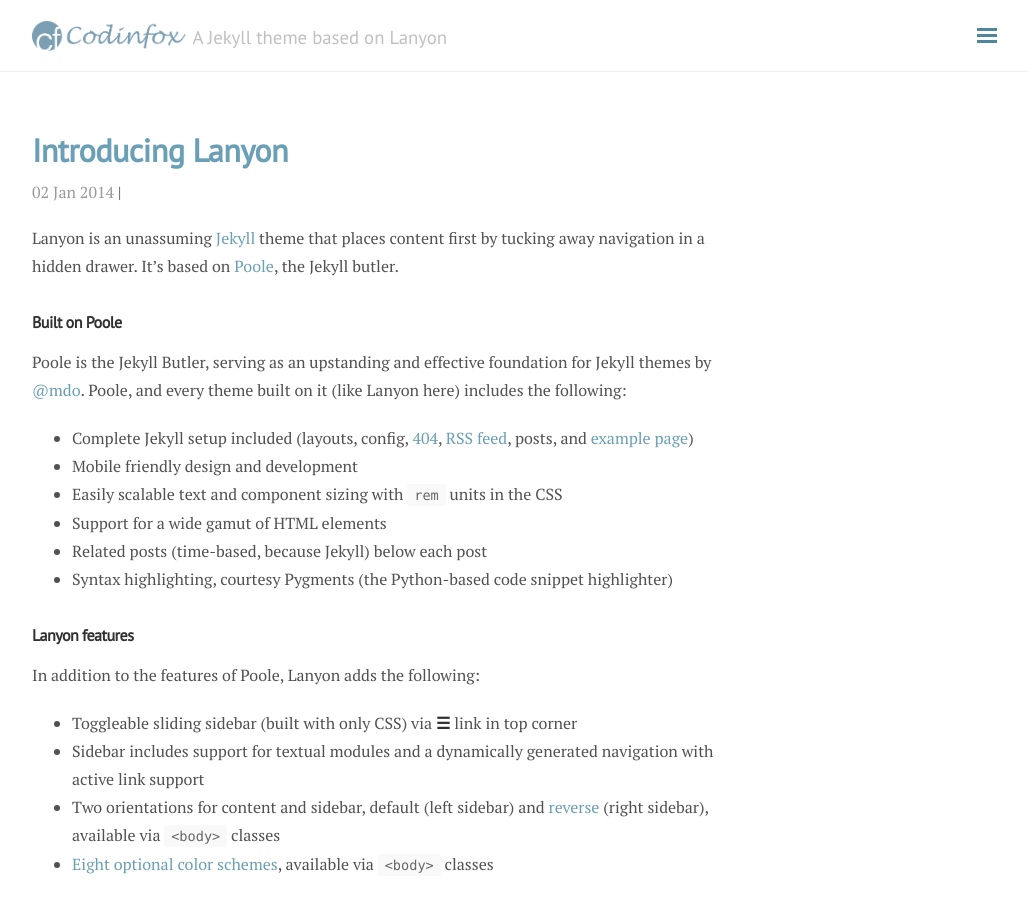
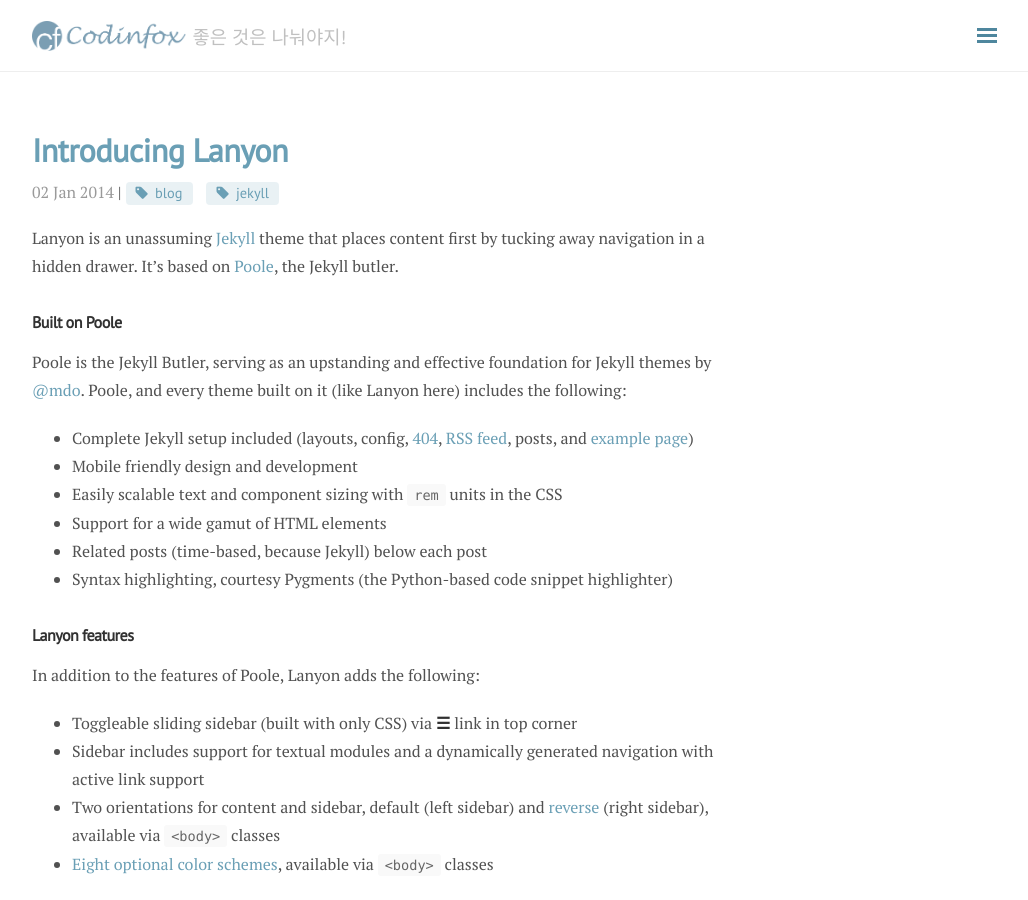
Before and after one commit to wooooooak/wooooooak.github.io, a Jekyll site: the page built from _posts/2014-01-02-introducing-lanyon.md, in a window 1280 px wide and 900 px high. Shown: the whole window, without its empty margins (248-1276 px from the left). Built offline with Jekyll 4.4.1, drawn with Linux system fonts in a browser that asks for light colours; nearby versions of some CDN libraries; comment, search, counter and statistics services are not loaded.

Commit message:
post test

```diff
--- a/_config.yml
+++ b/_config.yml
@@ -1,6 +1,6 @@
 # Site Info
-title: Codinfox Lanyon
-tagline: 'A Jekyll theme based on Lanyon'
+title: LEE YONGJUN
+tagline: '좋은 것은 나눠야지!'
 description: 'A Jekyll theme adapted from <a href="http://lanyon.getpoole.com/" target="_blank">Lanyon</a>. Made by <a href="http://codinfox.github.io" target="_blank">@codinfox</a>.'
 baseurl: "/"
 url: http://wooooooak.github.io
@@ -25,7 +25,7 @@ version: 1.0.0
 # About/contact
 author:
   name: wooooooak
-  description: A passionate <strong>developer and researcher</strong>, learning to be a giant.
+  description: 잘 적어놓고 실수는 한번만 합시다 :D
   gravatar: 3c2986ad7ac1f2230ea3596f44563328 # md5 hash of your email address
   contact:
     linkedin:  https://www.linkedin.com/in/lizhihao
--- a/_posts/2014-01-02-introducing-lanyon.md
+++ b/_posts/2014-01-02-introducing-lanyon.md
@@ -1,6 +1,8 @@
 ---
 layout: post
 title: Introducing Lanyon
+category: Dev
+tags: [blog,jekyll]
 ---
 
 Lanyon is an unassuming [Jekyll](http://jekyllrb.com) theme that places content first by tucking away navigation in a hidden drawer. It's based on [Poole](http://getpoole.com), the Jekyll butler.
```
